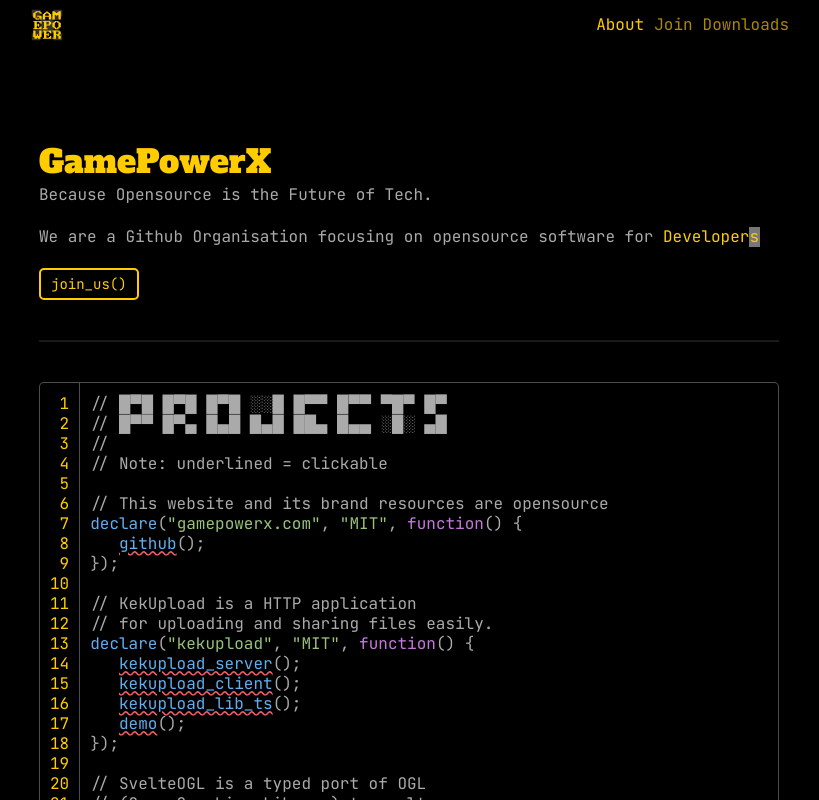
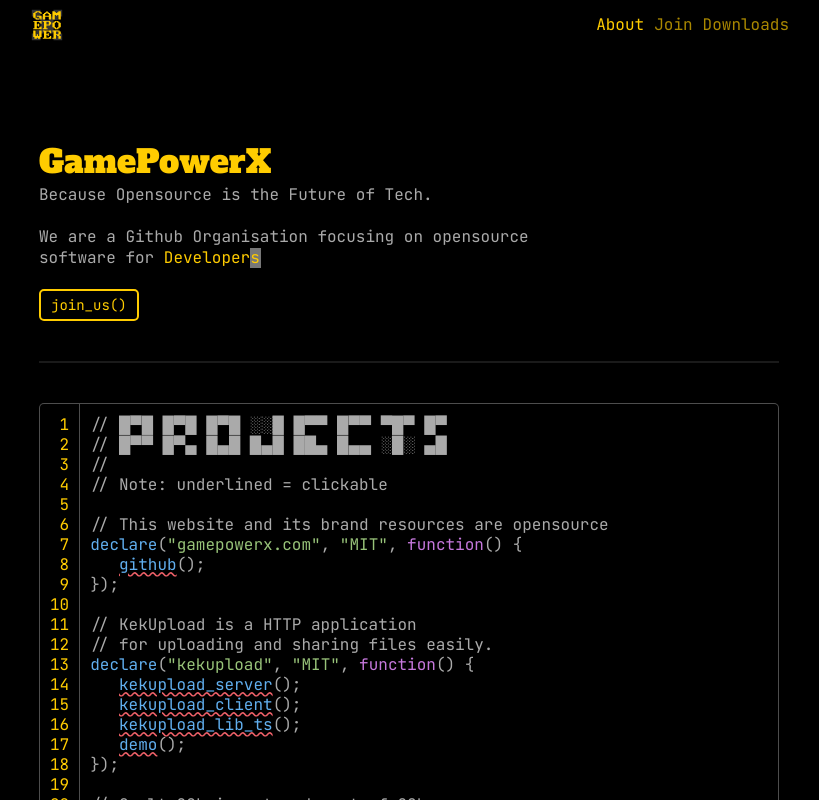
Before and after one commit to GamePowerX/gamepowerx.github.io, a SvelteKit app: page / in a window 1280 px wide. Shown: the top 800 px of the page, without its empty margins (231-1050 px from the left). Built offline with nearby package versions, Linux system fonts and the light colour scheme.

Commit message:
Fix typer overflow bug

```diff
--- a/src/routes/+page.svelte
+++ b/src/routes/+page.svelte
@@ -113,7 +113,7 @@
 
 <br />
 
-<p>
+<p style="max-width: 500px">
 	We are a Github Organisation focusing on opensource software for
 
 	<Typer {words} />
```
